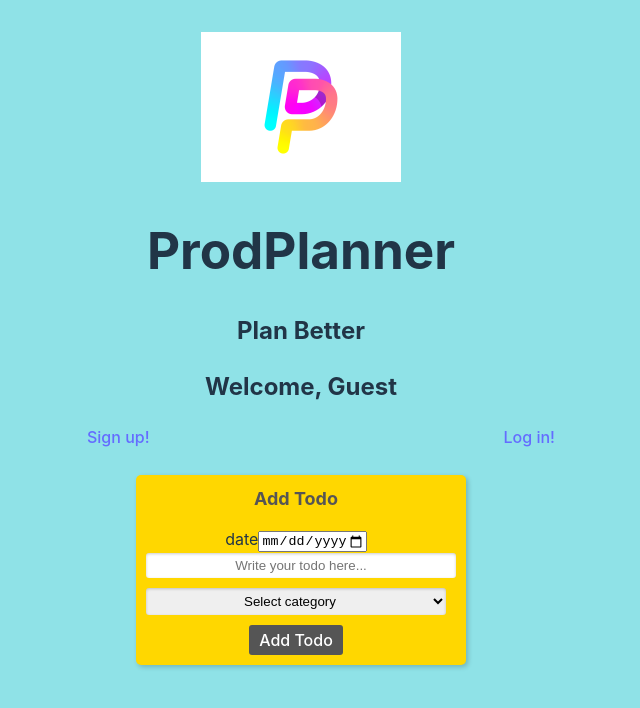
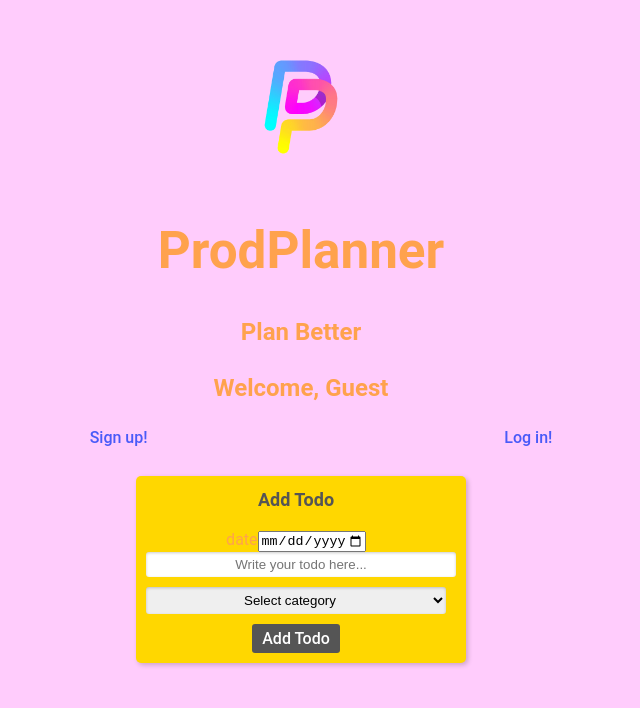
Before and after one commit to jordyborg/prodplanner, a React (Vite) app: page /todoform in a window 1280 px wide. Shown: the top 708 px of the page, without its empty margins (339-979 px from the left). Built offline with nearby package versions, Linux system fonts and the light colour scheme; no server answers.

Commit message:
final stages

```diff
--- a/src/App.css
+++ b/src/App.css
@@ -14,14 +14,59 @@
 }
 
 body {
-  background-color: rgb(143, 226, 231);
+  background-color: rgb(255, 204, 252);
   background-size: contain;
   margin: 0 auto;
   min-width: 320px;
   min-height: 100vh;
+  font-family: 'Roboto', sans-serif;
+  font-size: 16px;
+  color: var(--text-color);
 }
 
 .main-div {
   display: flex;
   justify-content: center;
 }
+
+
+/* Color palette */
+:root {
+  --primary-color: #94d7e6;
+  --secondary-color: #f3a6bd;
+  --accent-color: #ffa24d;
+  --text-color: #ffa24d;
+  }
+
+  /* Typography */
+.container {
+  max-width: 1200px;
+  margin: 0 auto;
+  padding: 2rem;
+  }
+
+  .section {
+  margin: 4rem 0;
+  }
+
+  /* Effects */
+  a {
+  color: var(--primary-color);
+  text-decoration: none;
+  border-bottom: 2px solid transparent;
+  transition: border-bottom 0.2s ease-in-out;
+  }
+
+  a:hover {
+  border-bottom: 2px solid var(--accent-color);
+  }
+
+  .text-shadow {
+  text-shadow: 2px 2px var(--secondary-color);
+  }
+
+  .gradient-text {
+  background: linear-gradient(90deg, var(--primary-color), var(--accent-color));
+  -webkit-background-clip: text;
+  -webkit-text-fill-color: transparent;
+  }
--- a/src/Components/Header.jsx
+++ b/src/Components/Header.jsx
@@ -2,7 +2,7 @@ import { Link } from 'react-router-dom'
 import { getAuth, signOut } from "firebase/auth";
 import { useNavigate } from 'react-router-dom';
 import "./header.css"
-import logo from '../images/PP.png'
+import logo from '../images/pp1.png'
 
 let Header = ({user, setUser}) => {
   const navigate = useNavigate()
--- a/src/Components/ToDoList.jsx
+++ b/src/Components/ToDoList.jsx
@@ -88,7 +88,7 @@ const TodoList = () => {
         </select>
     </div>
     <ul className="todoitems">
-        {/* {filteredItems.map((item, index) => (
+        {filteredItems.map((item, index) => (
           <li key={item.id} style={{textDecoration: item.isDeleted ? 'line-through' : 'none'  }}>
             <input
               type="checkbox"
@@ -97,13 +97,13 @@ const TodoList = () => {
             {item.item}
 
           </li>
-        ))} */}
+        ))}
         {todoListItems.map((item, index) => (
          <li key={index}>
             <input
                  type="checkbox"
             />
-{ `${item.date} ${item.item}` }
+        { `${item.date} ${item.item}` }
 
         </li>
         ))}
--- a/src/index.css
+++ b/src/index.css
@@ -16,11 +16,11 @@
 
 a {
   font-weight: 500;
-  color: #646cff;
+  color: #495af8;
   text-decoration: inherit;
 }
 a:hover {
-  color: #535bf2;
+  color: #f279ec;
 }
 
 /* body {
```
Also changed, not shown: src/images/pp1.png (added).
